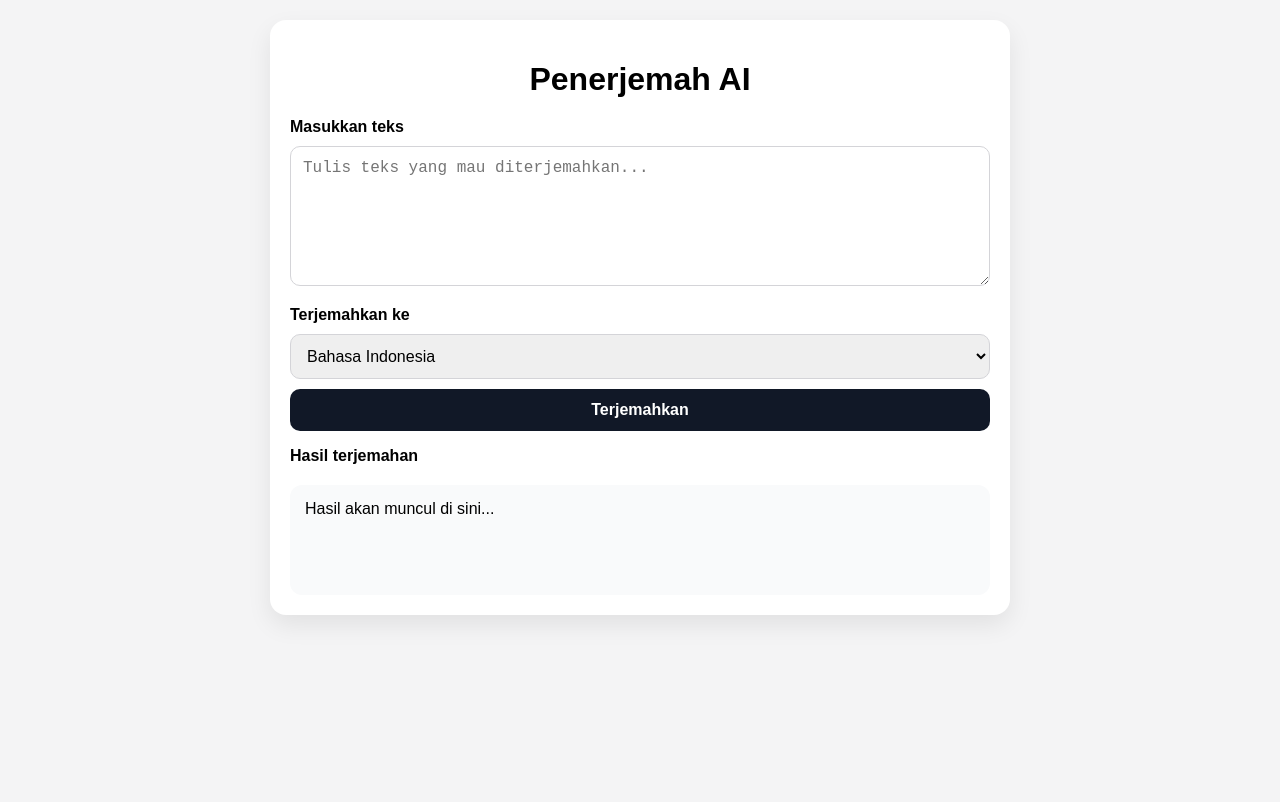
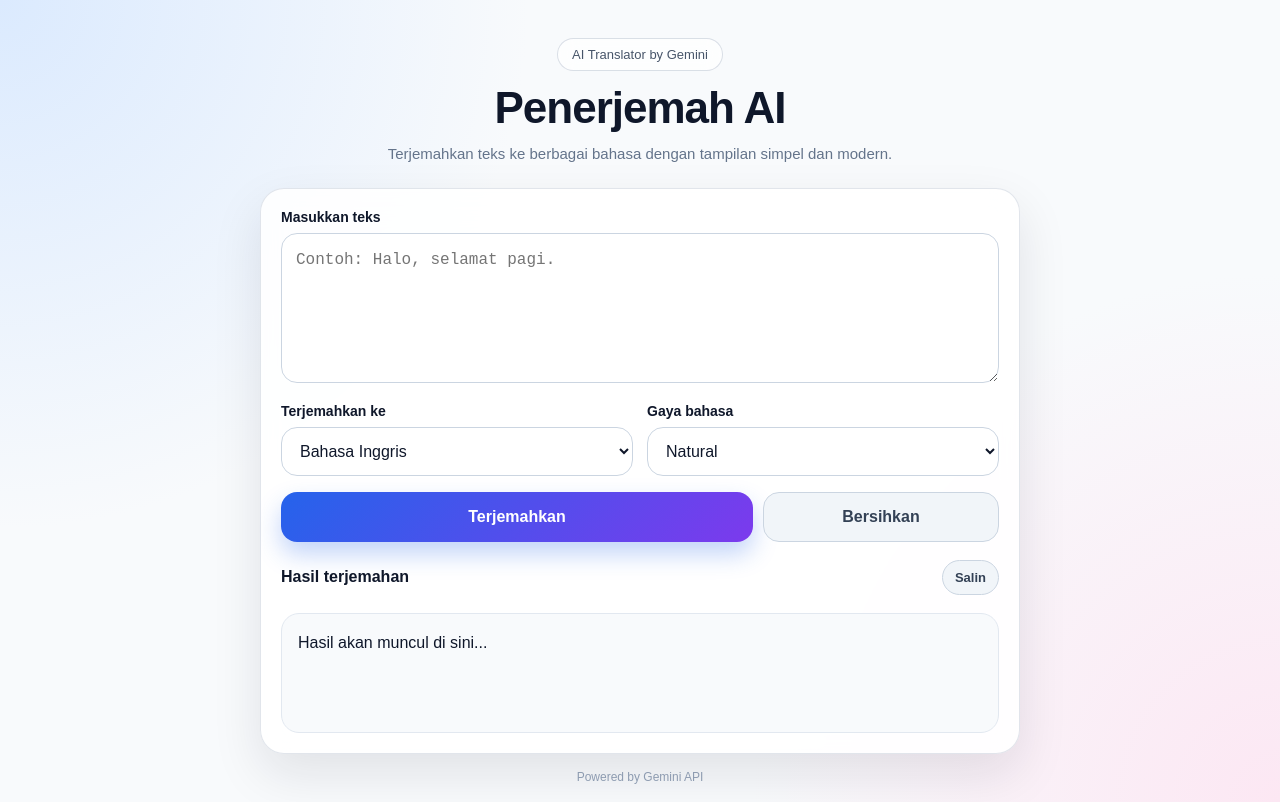
Before and after one commit to mdamanhuri39/translator-app, a website: page index.html in a window 1280 px wide. Drawn offline with Linux system fonts and the light colour scheme.

Commit message:
Update index.html

```diff
--- a/index.html
+++ b/index.html
@@ -7,84 +7,257 @@
   <title>Penerjemah AI</title>
 
   <style>
-    body {
-      font-family: Arial, sans-serif;
-      background: #f4f4f5;
-      margin: 0;
-      padding: 20px;
+    * {
+      box-sizing: border-box;
     }
 
-    .container {
-      max-width: 700px;
-      margin: auto;
-      background: white;
-      padding: 20px;
-      border-radius: 16px;
-      box-shadow: 0 10px 25px rgba(0, 0, 0, 0.08);
+    body {
+      margin: 0;
+      min-height: 100vh;
+      font-family: Arial, sans-serif;
+      background:
+        radial-gradient(circle at top left, #dbeafe, transparent 35%),
+        radial-gradient(circle at bottom right, #fce7f3, transparent 35%),
+        #f8fafc;
+      color: #0f172a;
+      padding: 18px;
+    }
+
+    .app {
+      width: 100%;
+      max-width: 760px;
+      margin: 0 auto;
+      padding-top: 20px;
+    }
+
+    .hero {
+      text-align: center;
+      margin-bottom: 22px;
+    }
+
+    .badge {
+      display: inline-block;
+      padding: 8px 14px;
+      border-radius: 999px;
+      background: rgba(255, 255, 255, 0.75);
+      border: 1px solid rgba(148, 163, 184, 0.35);
+      font-size: 13px;
+      color: #475569;
+      margin-bottom: 12px;
+      backdrop-filter: blur(10px);
     }
 
     h1 {
-      text-align: center;
-      margin-bottom: 20px;
+      margin: 0;
+      font-size: 34px;
+      letter-spacing: -1px;
+    }
+
+    .subtitle {
+      margin-top: 10px;
+      color: #64748b;
+      font-size: 15px;
+      line-height: 1.5;
+    }
+
+    .card {
+      background: rgba(255, 255, 255, 0.88);
+      border: 1px solid rgba(148, 163, 184, 0.28);
+      border-radius: 24px;
+      padding: 20px;
+      box-shadow: 0 20px 50px rgba(15, 23, 42, 0.10);
+      backdrop-filter: blur(16px);
+    }
+
+    label {
+      display: block;
+      margin-bottom: 8px;
+      font-weight: 700;
+      font-size: 14px;
     }
 
     textarea,
-    select,
-    button {
+    select {
       width: 100%;
-      margin-top: 10px;
-      padding: 12px;
+      border: 1px solid #cbd5e1;
+      border-radius: 16px;
+      padding: 14px;
       font-size: 16px;
-      border-radius: 10px;
-      border: 1px solid #d4d4d8;
-      box-sizing: border-box;
+      outline: none;
+      background: #ffffff;
+      color: #0f172a;
+      transition: 0.2s;
+    }
+
+    textarea:focus,
+    select:focus {
+      border-color: #2563eb;
+      box-shadow: 0 0 0 4px rgba(37, 99, 235, 0.12);
     }
 
     textarea {
-      min-height: 140px;
+      min-height: 150px;
       resize: vertical;
+      line-height: 1.5;
+    }
+
+    .row {
+      display: grid;
+      grid-template-columns: 1fr;
+      gap: 14px;
+      margin-top: 16px;
+    }
+
+    .actions {
+      display: grid;
+      grid-template-columns: 1fr;
+      gap: 10px;
+      margin-top: 16px;
     }
 
     button {
-      background: #111827;
-      color: white;
+      width: 100%;
       border: none;
+      border-radius: 16px;
+      padding: 15px;
+      font-size: 16px;
+      font-weight: 700;
       cursor: pointer;
-      font-weight: bold;
+      transition: 0.2s;
     }
 
-    button:disabled {
-      background: #9ca3af;
-      cursor: not-allowed;
+    .primary {
+      background: linear-gradient(135deg, #2563eb, #7c3aed);
+      color: white;
+      box-shadow: 0 12px 25px rgba(37, 99, 235, 0.28);
     }
 
-    .result {
-      margin-top: 20px;
-      padding: 15px;
-      background: #f9fafb;
-      border-radius: 12px;
-      min-height: 80px;
-      white-space: pre-wrap;
+    .primary:hover {
+      transform: translateY(-1px);
+      box-shadow: 0 16px 30px rgba(37, 99, 235, 0.35);
     }
 
-    .label {
+    .primary:disabled {
+      background: #94a3b8;
+      box-shadow: none;
+      cursor: not-allowed;
+      transform: none;
+    }
+
+    .secondary {
+      background: #f1f5f9;
+      color: #334155;
+      border: 1px solid #cbd5e1;
+    }
+
+    .result-box {
+      margin-top: 18px;
+      background: #f8fafc;
+      border: 1px solid #e2e8f0;
+      border-radius: 18px;
+      padding: 16px;
+      min-height: 120px;
+      white-space: pre-wrap;
+      line-height: 1.6;
+      color: #0f172a;
+    }
+
+    .result-header {
+      display: flex;
+      justify-content: space-between;
+      align-items: center;
+      margin-top: 18px;
+      gap: 10px;
+    }
+
+    .result-header h2 {
+      margin: 0;
+      font-size: 16px;
+    }
+
+    .copy-btn {
+      width: auto;
+      padding: 9px 12px;
+      font-size: 13px;
+      border-radius: 999px;
+    }
+
+    .loading {
+      display: inline-flex;
+      align-items: center;
+      gap: 8px;
+    }
+
+    .dot {
+      width: 7px;
+      height: 7px;
+      background: white;
+      border-radius: 50%;
+      animation: pulse 1s infinite ease-in-out;
+    }
+
+    .dot:nth-child(2) {
+      animation-delay: 0.15s;
+    }
+
+    .dot:nth-child(3) {
+      animation-delay: 0.3s;
+    }
+
+    @keyframes pulse {
+      0%, 80%, 100% {
+        opacity: 0.35;
+        transform: scale(0.8);
+      }
+      40% {
+        opacity: 1;
+        transform: scale(1);
+      }
+    }
+
+    .footer {
       margin-top: 16px;
-      font-weight: bold;
+      text-align: center;
+      color: #94a3b8;
+      font-size: 12px;
+    }
+
+    @media (min-width: 640px) {
+      .row {
+        grid-template-columns: 1fr 1fr;
+      }
+
+      .actions {
+        grid-template-columns: 2fr 1fr;
+      }
+
+      h1 {
+        font-size: 44px;
+      }
     }
   </style>
 </head>
 
 <body>
-  <div class="container">
+  <main class="app">
+    <section class="hero">
+      <div class="badge">AI Translator by Gemini</div>
       <h1>Penerjemah AI</h1>
+      <p class="subtitle">
+        Terjemahkan teks ke berbagai bahasa dengan tampilan simpel dan modern.
+      </p>
+    </section>
 
-    <div class="label">Masukkan teks</div>
-    <textarea id="text" placeholder="Tulis teks yang mau diterjemahkan..."></textarea>
+    <section class="card">
+      <label for="text">Masukkan teks</label>
+      <textarea id="text" placeholder="Contoh: Halo, selamat pagi."></textarea>
 
-    <div class="label">Terjemahkan ke</div>
+      <div class="row">
+        <div>
+          <label for="targetLanguage">Terjemahkan ke</label>
           <select id="targetLanguage">
+            <option value="English">Bahasa Inggris</option>
             <option value="Indonesia">Bahasa Indonesia</option>
-      <option value="English">Bahasa Inggris</option>
             <option value="Japanese">Bahasa Jepang</option>
             <option value="Korean">Bahasa Korea</option>
             <option value="Arabic">Bahasa Arab</option>
@@ -93,27 +266,66 @@
             <option value="German">Bahasa Jerman</option>
             <option value="Spanish">Bahasa Spanyol</option>
           </select>
+        </div>
 
-    <button id="translateBtn" onclick="translateText()">Terjemahkan</button>
+        <div>
+          <label for="tone">Gaya bahasa</label>
+          <select id="tone">
+            <option value="natural">Natural</option>
+            <option value="formal">Formal</option>
+            <option value="casual">Santai</option>
+            <option value="simple">Sederhana</option>
+          </select>
+        </div>
+      </div>
 
-    <div class="label">Hasil terjemahan</div>
-    <div id="result" class="result">Hasil akan muncul di sini...</div>
+      <div class="actions">
+        <button id="translateBtn" class="primary" onclick="translateText()">
+          Terjemahkan
+        </button>
+
+        <button class="secondary" onclick="clearText()">
+          Bersihkan
+        </button>
       </div>
+
+      <div class="result-header">
+        <h2>Hasil terjemahan</h2>
+        <button class="secondary copy-btn" onclick="copyResult()">
+          Salin
+        </button>
+      </div>
+
+      <div id="result" class="result-box">Hasil akan muncul di sini...</div>
+    </section>
+
+    <div class="footer">
+      Powered by Gemini API
+    </div>
+  </main>
 
   <script>
     async function translateText() {
       const text = document.getElementById("text").value.trim();
       const targetLanguage = document.getElementById("targetLanguage").value;
+      const tone = document.getElementById("tone").value;
       const result = document.getElementById("result");
       const button = document.getElementById("translateBtn");
 
       if (!text) {
-        result.textContent = "Masukkan teks dulu.";
+        result.textContent = "Masukkan teks dulu ya.";
         return;
       }
 
       button.disabled = true;
-      button.textContent = "Menerjemahkan...";
+      button.innerHTML = `
+        <span class="loading">
+          Menerjemahkan
+          <span class="dot"></span>
+          <span class="dot"></span>
+          <span class="dot"></span>
+        </span>
+      `;
       result.textContent = "Sedang menerjemahkan...";
 
       try {
@@ -125,13 +337,14 @@
           body: JSON.stringify({
             text,
             targetLanguage,
+            tone,
           }),
         });
 
         const data = await response.json();
 
         if (!response.ok) {
-          throw new Error(data.error || "Terjadi kesalahan.");
+          throw new Error(data.detail || data.error || "Terjadi kesalahan.");
         }
 
         result.textContent = data.translatedText;
@@ -142,6 +355,22 @@
         button.textContent = "Terjemahkan";
       }
     }
+
+    function clearText() {
+      document.getElementById("text").value = "";
+      document.getElementById("result").textContent = "Hasil akan muncul di sini...";
+    }
+
+    async function copyResult() {
+      const result = document.getElementById("result").textContent;
+
+      if (!result || result === "Hasil akan muncul di sini...") {
+        return;
+      }
+
+      await navigator.clipboard.writeText(result);
+      alert("Hasil terjemahan berhasil disalin.");
+    }
   </script>
 </body>
 </html>
```
Lines whose indentation alone changed are shown as unchanged.
